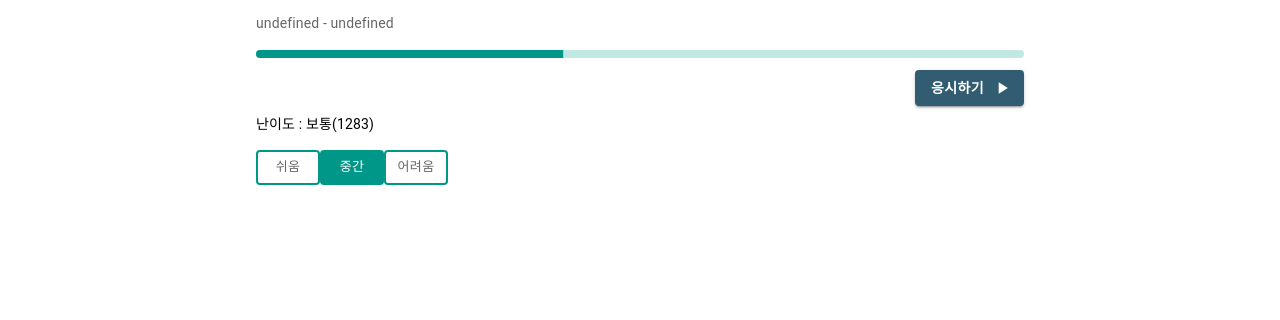
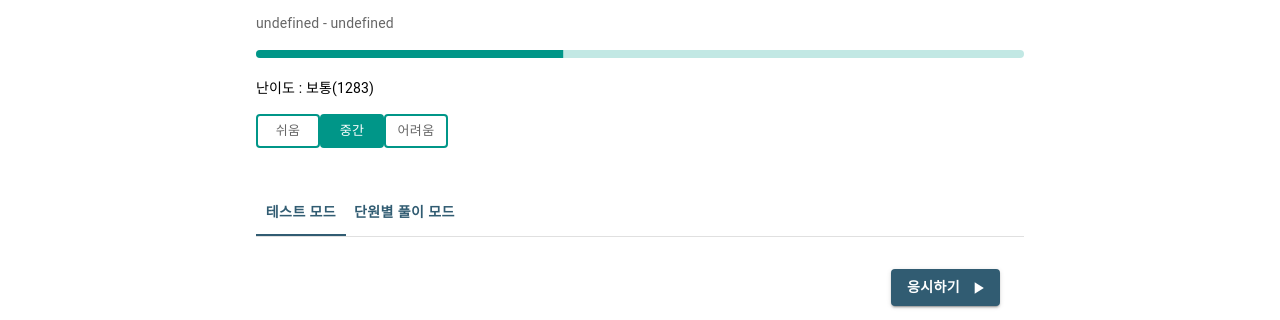
Before and after one commit to 2021-Techeer-teamC/MATHRONE_Frontend, a React (Create React App) app: page /workbook/1 in a window 1280 px wide. Shown: the part 632-952 px from the top of the page. Before the commit the page ends 897 px from the top, so only its background shows below. Built offline with nearby package versions, Linux system fonts and the light colour scheme; no server answers; a web font is replaced by a local one.

Commit message:
temp: test 디테일 페이지 임시 커밋

```diff
--- a/src/pages/WorkbookDetail/Test/index.tsx
+++ b/src/pages/WorkbookDetail/Test/index.tsx
@@ -1,20 +1,21 @@
+import { useState } from 'react';
 import { observer } from 'mobx-react-lite';
 import { useStore } from '../../../store';
-import {
-  Grid,
-  Card,
-  CardMedia,
-  CardContent,
-  Button,
-  Typography,
-  LinearProgress,
-} from '@mui/material';
+import { Grid, Button, Typography, Tab, Box } from '@mui/material';
+import TabContext from '@mui/lab/TabContext';
+import TabList from '@mui/lab/TabList';
+import TabPanel from '@mui/lab/TabPanel';
 import PlayArrowIcon from '@mui/icons-material/PlayArrow';
 import { TestDetialDiv, Progressbar } from '../style';
 
 const TestDetail = observer(() => {
   const { workbookStore } = useStore();
   const { currentWorkbook } = workbookStore;
+  const [value, setValue] = useState('test_mode');
+
+  const handleChange = (event: React.SyntheticEvent, newValue: string) => {
+    setValue(newValue);
+  };
 
   return (
     <TestDetialDiv>
@@ -32,11 +33,8 @@ const TestDetail = observer(() => {
           {currentWorkbook?.title}
         </Typography>
         {/* TODO: workbook track */}
-        <Progressbar variant="determinate" value={40}/>
+        <Progressbar variant="determinate" value={40} />
         {/* TODO: workbook level 조회 */}
-        <div className="detail__startBtn">
-          <Button variant="contained" endIcon={<PlayArrowIcon />}>응시하기</Button>
-        </div>
         <Grid container className="detail__level--test">
           <Grid item xs={12}>
             <Typography variant="body2" sx={{ mb: 2 }}>
@@ -50,7 +48,10 @@ const TestDetail = observer(() => {
               </Button>
             </Grid>
             <Grid item xs={2}>
-              <Button className="detail__level__button detail__level__button--selected" size="small">
+              <Button
+                className="detail__level__button detail__level__button--selected"
+                size="small"
+              >
                 중간
               </Button>
             </Grid>
@@ -61,6 +62,33 @@ const TestDetail = observer(() => {
             </Grid>
           </Grid>
         </Grid>
+        <div className="detail__tab--test">
+          <TabContext value={value}>
+            <Box sx={{ borderBottom: 1, borderColor: 'divider' }}>
+              <TabList
+                onChange={handleChange}
+                aria-label="lab API tabs example"
+              >
+                <Tab label="테스트 모드" value="test_mode" />
+                <Tab label="단원별 풀이 모드" value="chapter_mode" />
+              </TabList>
+            </Box>
+            <TabPanel value="test_mode">
+              <div className="detail__startBtn">
+                <Button variant="contained" endIcon={<PlayArrowIcon />}>
+                  응시하기
+                </Button>
+              </div>
+            </TabPanel>
+            <TabPanel value="chapter_mode">
+              <div className="detail__startBtn">
+                <Button variant="contained" endIcon={<PlayArrowIcon />}>
+                  단원별로 풀어보기
+                </Button>
+              </div>
+            </TabPanel>
+          </TabContext>
+        </div>
       </div>
     </TestDetialDiv>
   );
--- a/src/pages/WorkbookDetail/style.js
+++ b/src/pages/WorkbookDetail/style.js
@@ -69,7 +69,7 @@ export const TestDetialDiv = styled.div`
   }
 
   .detail__level--test {
-    margin-top: 40px;
+    margin-top: 20px;
 
     .detail__level__button {
       border: 2px solid #009688;
@@ -79,6 +79,22 @@ export const TestDetialDiv = styled.div`
     .detail__level__button--selected {
       background-color: #009688;
       color: white;
+    }
+  }
+
+  .detail__tab--test {
+    margin-top: 40px;
+
+    .MuiTabs-root {
+      .MuiButtonBase-root {
+        padding: 12px 0px;
+        margin-right: 8px;
+        font-weight: bold;
+        color: #315c72;
+      }
+      .MuiTabs-indicator {
+        background-color: #315c72;
+      }
     }
   }
 
```
